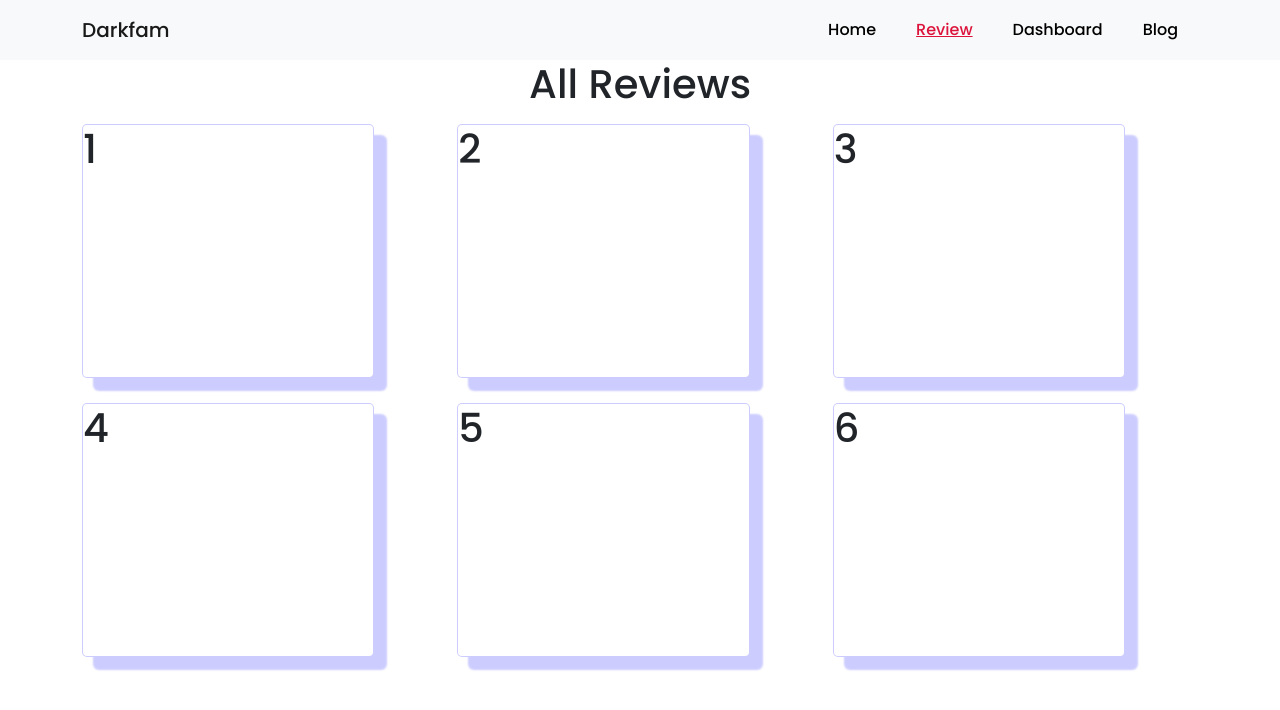
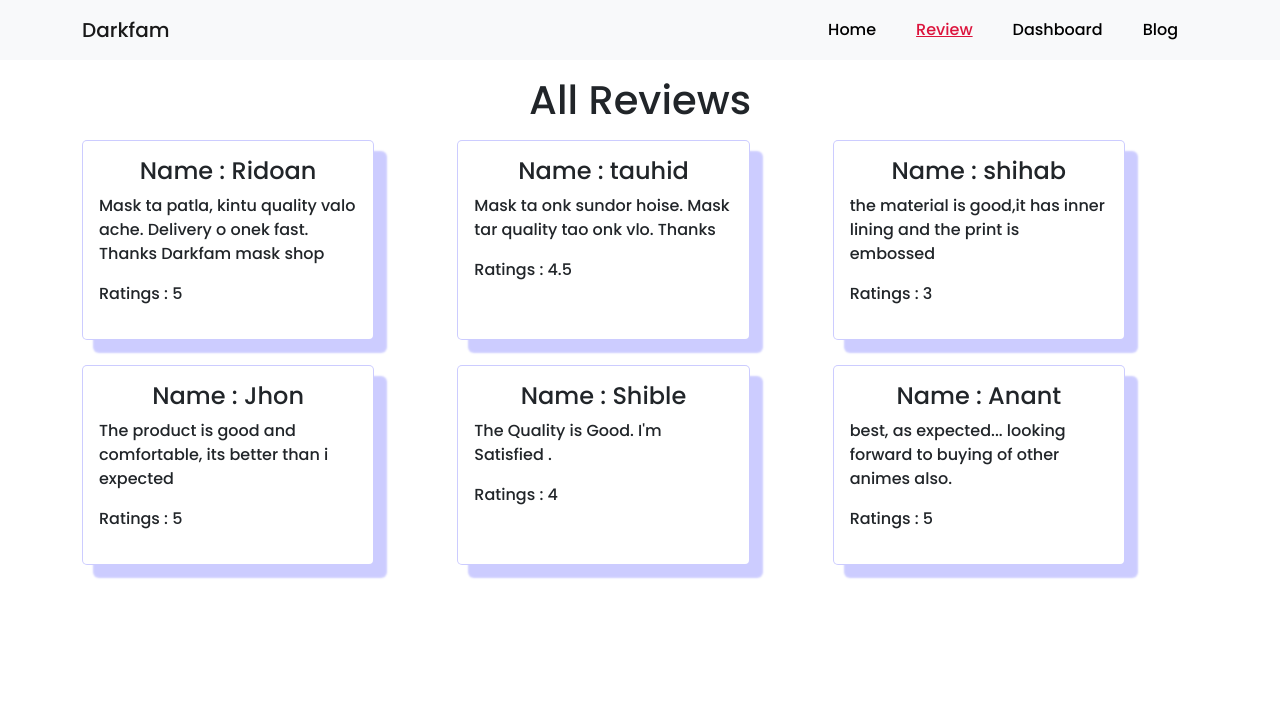
Before and after one commit to Noor-26/Darkfam-Product-Analysis, a React (Create React App) app: page /review in a window 1280 px wide. Shown: the top 710 px of the page. Built offline with nearby package versions, Linux system fonts and the light colour scheme.

Commit message:
404 error page created and error fixed

```diff
--- a/src/App.js
+++ b/src/App.js
@@ -1,8 +1,10 @@
 import { Route, Routes } from 'react-router-dom';
 import './App.css';
+import Blog from './components/Blog/Blog';
 import Charts from './components/Charts/Charts';
 import Home from './components/Home/Home';
 import Navber from './components/Navber/Navber';
+import Notfound from './components/Notfound/Notfound';
 import Review from './components/Review/Review';
 
 function App() {
@@ -14,6 +16,9 @@ function App() {
         <Route path="/home" element={<Home/>}/>
         <Route path="/review" element={<Review/>}/>
         <Route path="/charts" element={<Charts/>}/>
+        <Route path="/blog" element={<Blog/>}/>
+        <Route path="*" element={<Notfound/>}/>
+
       </Routes>
     </div>
   );
--- /dev/null
+++ b/src/components/Blog/Blog.js
@@ -0,0 +1,11 @@
+import React from 'react';
+
+const Blog = () => {
+    return (
+        <div>
+            <h1>here are blogs</h1>
+        </div>
+    );
+};
+
+export default Blog;
--- a/src/components/Home/Home.js
+++ b/src/components/Home/Home.js
@@ -34,7 +34,7 @@ const Home = () => {
             </div>
 
            <div className="my-5 container ">
-               <h3 className="text-center">Customer reviews</h3>
+               <h3 className="text-center mb-3">Customer reviews</h3>
                <div className="row row-cols-1 row-cols-md-3 g-4">
                 {
 
--- /dev/null
+++ b/src/components/Notfound/Notfound.css
@@ -0,0 +1,10 @@
+.error-container{
+    display:flex;
+    justify-content: space-between;
+    align-items: center;
+    background-color:#bff7bf;
+    padding: 0;
+}
+.error-text{
+    color: green;
+}
--- /dev/null
+++ b/src/components/Notfound/Notfound.js
@@ -0,0 +1,19 @@
+import React from 'react';
+import img from './lost.png'
+import './Notfound.css'
+const Notfound = () => {
+    return (
+        <div className=" w-100 error-container container">
+            <div className="mx-auto ">
+            <h1>404</h1>
+            <h3 className="error-text"> Page Not Found </h3>
+
+            </div>
+            <div className="">
+                <img src={img} alt="you have lost your way in the internet" />
+            </div>
+        </div>
+    );
+};
+
+export default Notfound;
--- a/src/components/Review/Review.js
+++ b/src/components/Review/Review.js
@@ -6,7 +6,7 @@ const Review = () => {
     const [reviews, setreviews] = useReviewdata()
     return (
         <div>
-            <h1 className="text-center">All Reviews</h1>
+            <h1 className="text-center mt-3">All Reviews</h1>
             <div className='container w-100 mx-auto my-3  mb-5 review-container'>
 
             {
--- a/src/components/ReviewCards/ReviewCards.css
+++ b/src/components/ReviewCards/ReviewCards.css
@@ -1,7 +1,7 @@
 .review-card {
     cursor: pointer;
     width: 80%;
-    height: 254px;
+    height: 200px;
     background: rgb(255, 255, 255);
     border-radius: 5px;
     border: 1px solid rgba(0, 0, 255, .2);
--- a/src/components/ReviewCards/ReviewCards.js
+++ b/src/components/ReviewCards/ReviewCards.js
@@ -1,10 +1,13 @@
 import React from 'react';
 import './ReviewCards.css'
 const ReviewCards = (props) => {
-    const {id} = props.data
+    const {review,name,ratings} = props.data
+
     return (
-        <div className=" review-card ">
-            <h1>{id}</h1>
+        <div className=" review-card p-3 ">
+            <h4 className="text-center">Name : {name}</h4>
+            <p>{review}</p>
+            <p>Ratings : {ratings}</p>
         </div>
     );
 };
```
Also changed, not shown: src/components/Notfound/lost.png (added), 1 other file (tests, documents, lock files or other folders).
